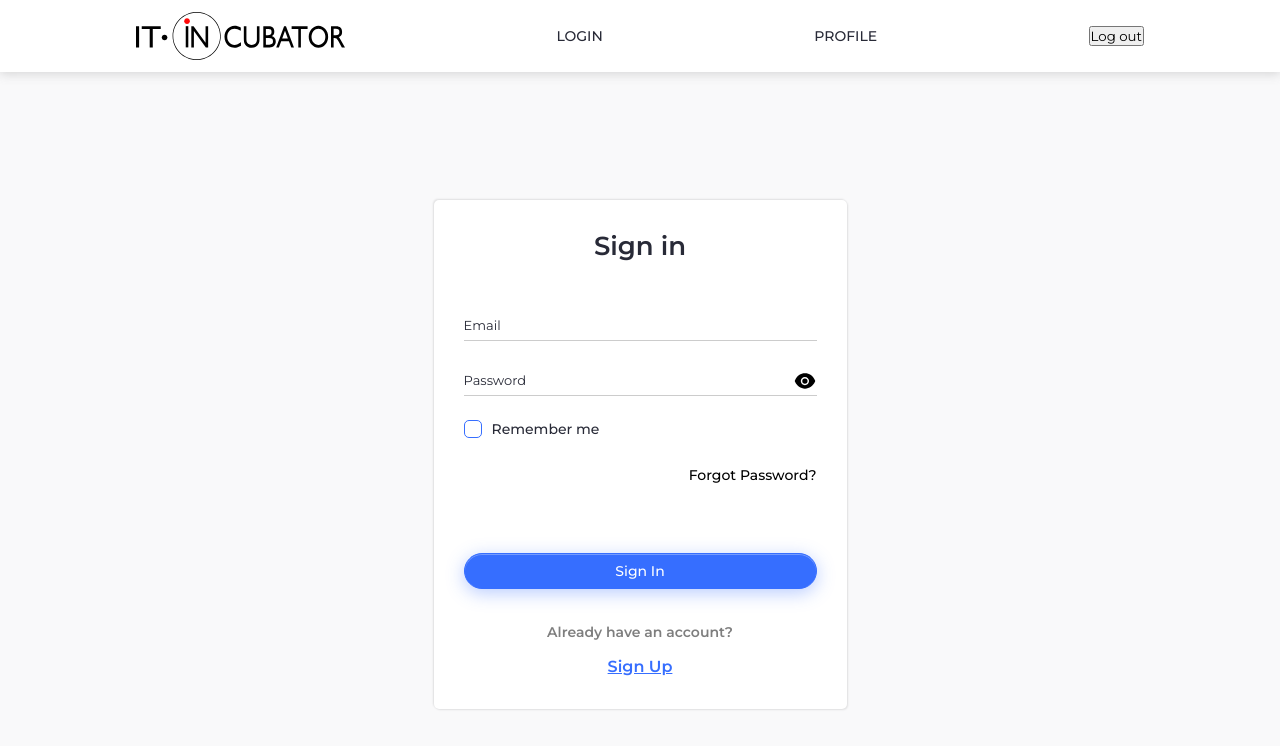
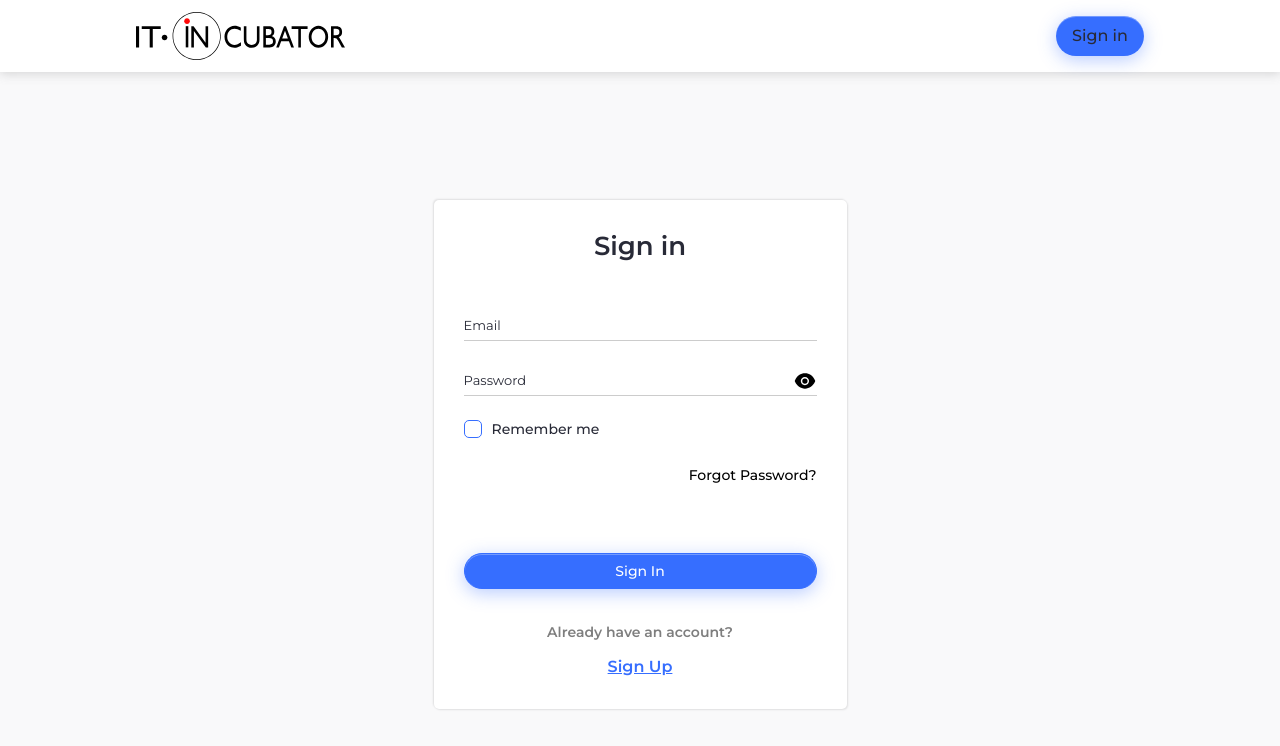
Before and after one commit to vovkahorror/learning-cards, a React (Create React App) app: page /#/login in a window 1280 px wide. Shown: the top 746 px of the page. Built offline with nearby package versions, Linux system fonts and the light colour scheme; no server answers.

Commit message:
fet: add logic for header

```diff
--- a/src/features/Header/Header.tsx
+++ b/src/features/Header/Header.tsx
@@ -1,32 +1,31 @@
 import React from 'react'
-
-import { Link } from 'react-router-dom'
 
 import { ReactComponent as Logo } from '../../assets/img/logo.svg'
 
 import { HeaderContainer } from './header.styled'
 
+import { CustomLink } from 'common/components/CustomLink/CustomLink'
 import { Container } from 'common/components/Layout/Container'
 import { Row } from 'common/components/Layout/Row'
-import { useAppDispatch } from 'common/hooks/useAppDispatch'
-import { logoutTC, setRegisterSuccess } from 'features/auth/authSlice'
+import { useAppSelector } from 'common/hooks/useAppSelector'
+import { ProfileMenu } from 'features/Profile/ProfileMenu'
 import { PATH } from 'pages/path'
 
 export const Header = () => {
-  const dispatch = useAppDispatch()
-  const onLogout = () => {
-    dispatch(logoutTC())
-    dispatch(setRegisterSuccess(false))
-  }
+  const isLoggedIn = useAppSelector(state => state.auth.isLoggedIn)
 
   return (
     <HeaderContainer>
       <Container>
         <Row justifyContent={'space-between'} alignItems={'center'}>
           <Logo />
-          <Link to={PATH.LOGIN}>LOGIN</Link>
-          <Link to={PATH.PROFILE}>PROFILE</Link>
-          <button onClick={onLogout}>Log out</button>
+          {isLoggedIn ? (
+            <ProfileMenu />
+          ) : (
+            <CustomLink variant={'contained'} to={PATH.LOGIN}>
+              Sign in
+            </CustomLink>
+          )}
         </Row>
       </Container>
     </HeaderContainer>
```
